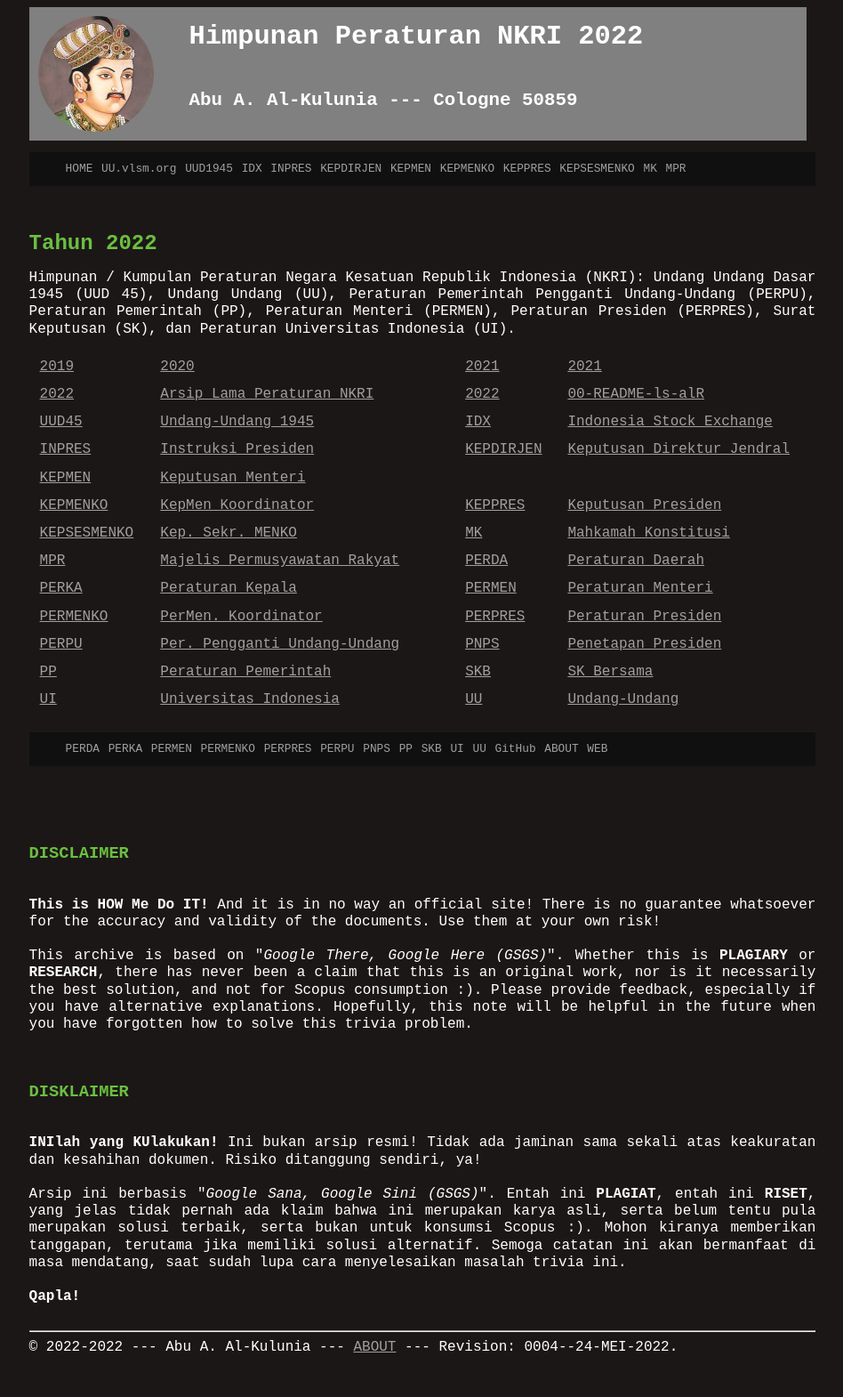
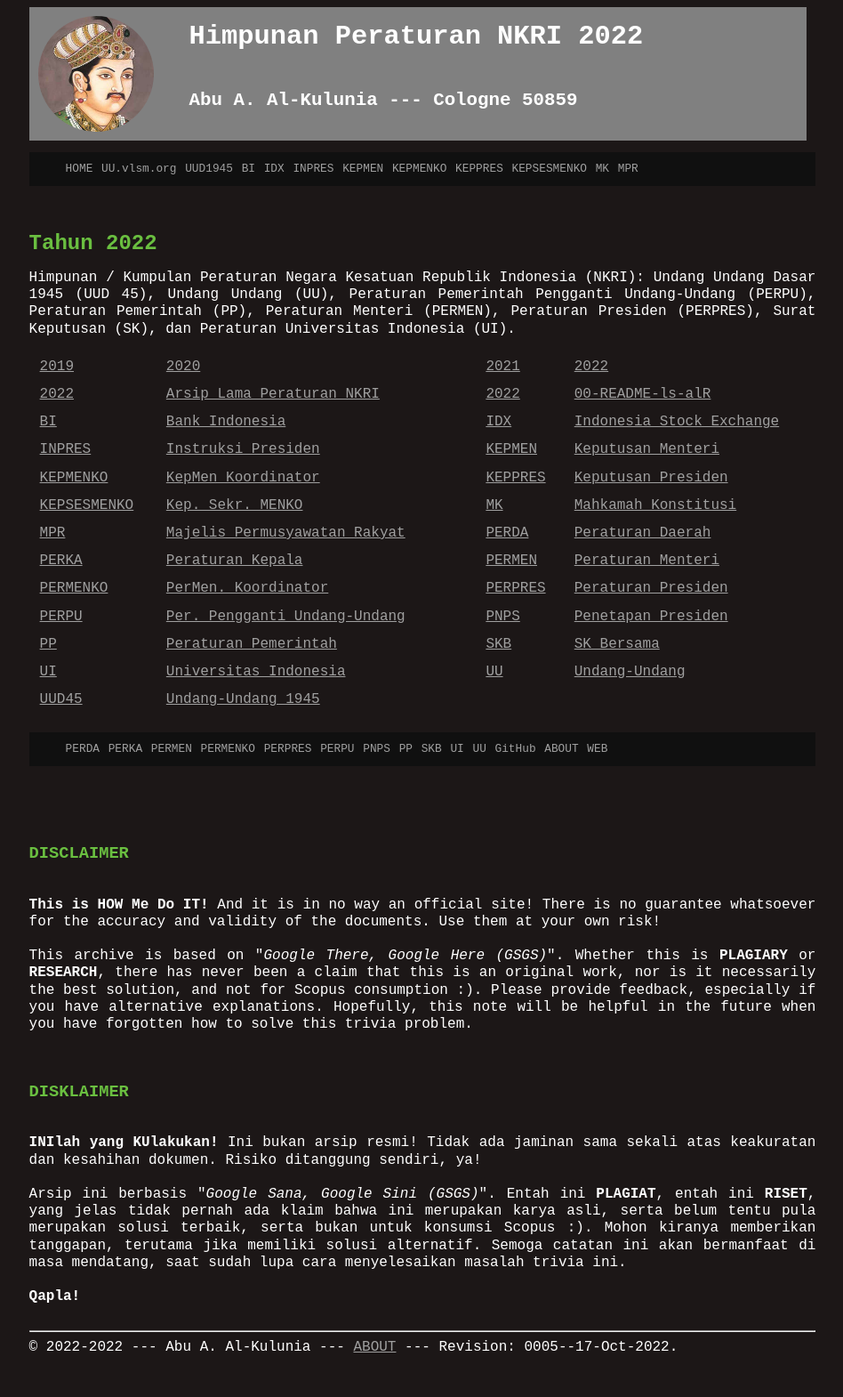
Before and after one commit to UUPPRI/2022, a Jekyll site: the page built from index.md, in a window 1280 px wide. Shown: the whole page at 89% size, without its empty margins (165-1113 px from the left). Built offline with Jekyll 4.4.1, drawn with Linux system fonts in a browser that asks for light colours.

Commit message:
new file:   BI/index.md

```diff
--- a/Gemfile
+++ b/Gemfile
@@ -1,3 +1,6 @@
 source "https://rubygems.org/"
+gem 'jekyll-theme-hacker'
+gem 'faraday-retry'
+gem 'webrick'
 gem 'jekyll-sitemap'
 gem 'github-pages', group: :jekyll_plugins
--- a/_config.yml
+++ b/_config.yml
@@ -1,5 +1,5 @@
 title:       "Himpunan Peraturan NKRI 2022"
-version:     "0004--24-MEI-2022"
+version:     "0005--17-Oct-2022"
 copyright:   "2022-2022"
 description: Himpunan Peraturan NKRI 2022.
       This site is managed by VauLSMorg (vlsm.org) since 2022.
--- a/_includes/navbar-top.html
+++ b/_includes/navbar-top.html
@@ -1,18 +1,17 @@
-<!-- File _includes/navbar.html           -->
-<!-- (c) 2021 - 2021 VauLSMorg            -->
-<!-- REV03: Tue 12 Oct 2021 11:11:43 WIB  -->
-<!-- REV02: Sun 25 Jul 2021 19:07:00 WIB  -->
-<!-- REV01: Sun 04 Jul 2021 09:57:16 WIB  -->
-<!-- START: Wed 17 Feb 2021 19:48:31 WIB  -->
-<!-- This is a free HTML file             -->
+<!-- File _includes/navbar.html   -->
+<!-- (c) 2021-2022 A.A.Al-Kulunia -->
+<!-- REV02: Sun 25 Jul 2021 19:00 -->
+<!-- REV01: Sun 04 Jul 2021 09:00 -->
+<!-- START: Wed 17 Feb 2021 19:00 -->
+<!-- This is a free HTML file     -->
 <nav class="navbar">
   <ul>
     <li class='listitem'><a href='{{ site.baseurl }}/'>HOME</a></li>
     <li class='listitem'><a href='https://uu.vlsm.org/'>UU.vlsm.org</a></li>
     <li class='listitem'><a href='{{ site.baseurl }}/45UUD/'>UUD1945</a></li>
+    <li class='listitem'><a href='{{ site.baseurl }}/BI/'>BI</a></li>
     <li class='listitem'><a href='{{ site.baseurl }}/IDX/'>IDX</a></li>
     <li class='listitem'><a href='{{ site.baseurl }}/INPRES/'>INPRES</a></li>
-    <li class='listitem'><a href='{{ site.baseurl }}/KEPDIRJEN/'>KEPDIRJEN</a></li>
     <li class='listitem'><a href='{{ site.baseurl }}/KEPMEN/'>KEPMEN</a></li>
     <li class='listitem'><a href='{{ site.baseurl }}/KEPMENKO/'>KEPMENKO</a></li>
     <li class='listitem'><a href='{{ site.baseurl }}/KEPPRES/'>KEPPRES</a></li>
--- a/index.md
+++ b/index.md
@@ -7,11 +7,10 @@ layout: "layout"
 
 Himpunan / Kumpulan Peraturan Negara Kesatuan Republik Indonesia (NKRI): Undang Undang Dasar 1945 (UUD 45), Undang Undang (UU), Peraturan Pemerintah Pengganti Undang-Undang (PERPU), Peraturan Pemerintah (PP), Peraturan Menteri (PERMEN), Peraturan Presiden (PERPRES), Surat Keputusan (SK), dan Peraturan Universitas Indonesia (UI).
 
-| [2019](https://uuppri.github.io/2019/) | [2020](https://uuppri.github.io/2020/) || [2021](https://uuppri.github.io/2021/) | [2021](https://uuppri.github.io/2021/) |
-| [2022](https://uuppri.github.io/2022/) | [Arsip Lama Peraturan NKRI](https://uu.vlsm.org/)  || [2022](https://uuppri.github.io/2022/) | [00-README-ls-alR](00-README-ls-alR.md) |
-| [UUD45](45UUD/)             | [Undang-Undang 1945](45UUD/)     || [IDX](IDX/)                 | [Indonesia Stock Exchange](IDX/)          |
-| [INPRES](INPRES/)           | [Instruksi Presiden](INPRES/)    || [KEPDIRJEN](KEPDIRJEN/)     | [Keputusan Direktur Jendral](KEPDIRJEN/)            |
-| [KEPMEN](KEPMEN/)           | [Keputusan Menteri](KEPMEN/)     ||
+| [2019](https://uuppri.github.io/2019/) | [2020](https://uuppri.github.io/2020/) || [2021](https://uuppri.github.io/2021/) | [2022](https://uuppri.github.io/2022/) |
+| [2022](https://uuppri.github.io/2022/) | [Arsip Lama Peraturan NKRI](https://uu.vlsm.org/)  || [2022](https://uuppri.github.io/20212) | [00-README-ls-alR](00-README-ls-alR.md) |
+| [BI](BI/) | [Bank Indonesia](BI/) || [IDX](IDX/)                 | [Indonesia Stock Exchange](IDX/)          |
+| [INPRES](INPRES/)           | [Instruksi Presiden](INPRES/)    || [KEPMEN](KEPMEN/)           | [Keputusan Menteri](KEPMEN/) |
 | [KEPMENKO](KEPMENKO/)       | [KepMen Koordinator](KEPMENKO/)  || [KEPPRES](KEPPRES/)         | [Keputusan Presiden](KEPPRES/)            |
 | [KEPSESMENKO](KEPSESMENKO/) | [Kep. Sekr. MENKO](KEPSESMENKO/) || [MK](MK/)                   | [Mahkamah Konstitusi](MK/) |
 | [MPR](MPR/)             | [Majelis Permusyawatan Rakyat](MPR/) || [PERDA](PERDA/)             | [Peraturan Daerah](PERDA/) |
```
Also changed, not shown: other parts of index.md (+1 -0 lines), 00-README-ls-alR.md (+9 -0 lines), BI/index.md (added, +4 -0 lines), 1 other file.
